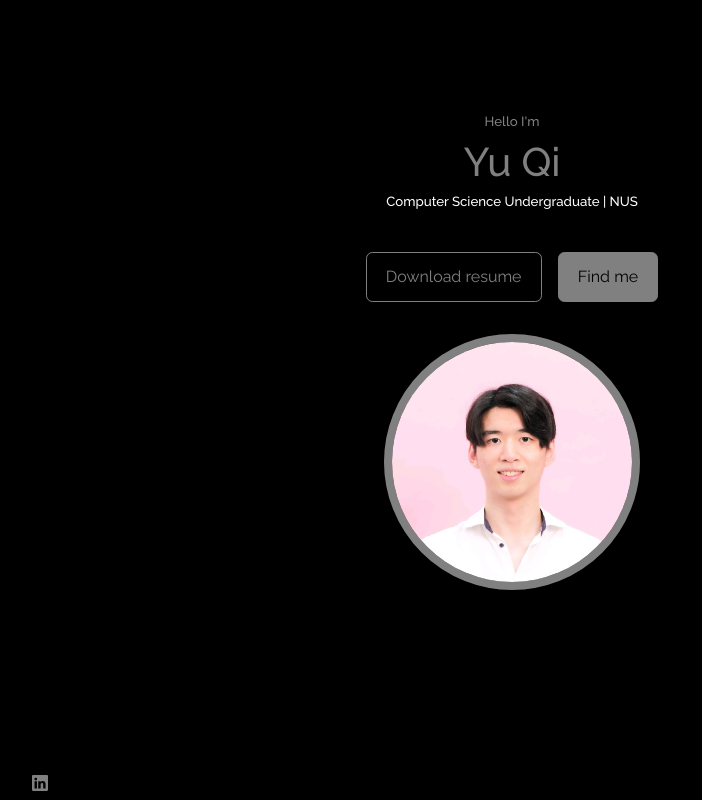
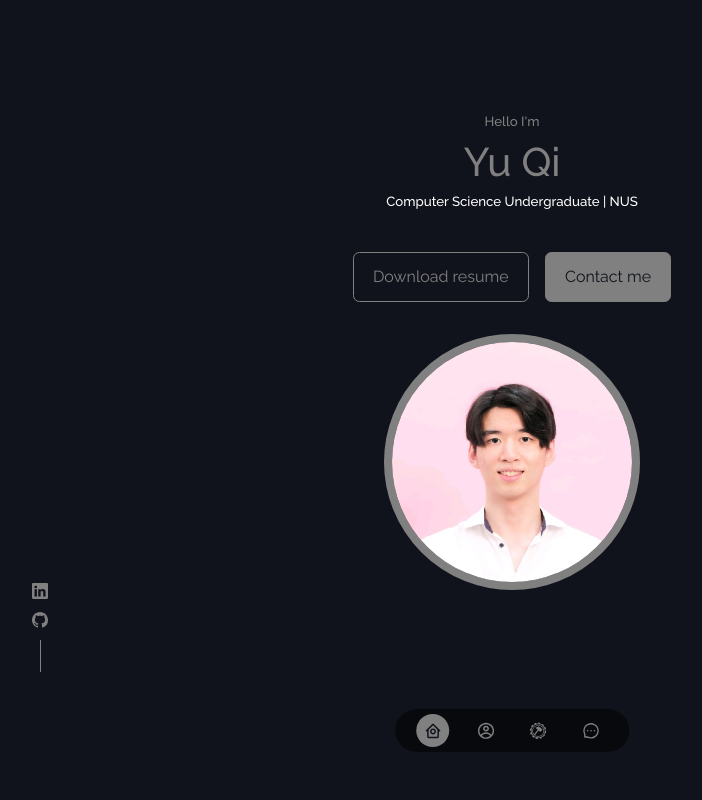
Before and after one commit to teoyuqi/teoyuqi.github.io, a React (Create React App) app: page / in a window 1280 px wide. Shown: the top 800 px of the page, without its empty margins (128-830 px from the left). Built offline with nearby package versions, Linux system fonts and the light colour scheme.

Commit message:
Add navigation bar

```diff
--- a/src/App.jsx
+++ b/src/App.jsx
@@ -1,6 +1,6 @@
 import React, { Fragment } from 'react'
 
-import About from './components/about/About'
+import About from './components/about-me/AboutMe'
 import Contact from './components/contact/Contact'
 import Experience from './components/experience/Experience'
 import Header from './components/header/Header'
--- /dev/null
+++ b/src/components/about-me/AboutMe.jsx
@@ -0,0 +1,10 @@
+import React from 'react'
+import './about-me.css'
+
+const AboutMe = () => {
+  return (
+    <section id='about-me'>About me</section>
+  )
+}
+
+export default AboutMe
--- a/src/components/about/About.jsx
+++ /dev/null
@@ -1,10 +0,0 @@
-import React from 'react'
-import './about.css'
-
-const About = () => {
-  return (
-    <div>about</div>
-  )
-}
-
-export default About
--- a/src/components/contact/Contact.jsx
+++ b/src/components/contact/Contact.jsx
@@ -3,7 +3,7 @@ import './contact.css'
 
 const Contact = () => {
   return (
-    <div>Contact</div>
+    <section id='contact'>Contact</section>
   )
 }
 
--- a/src/components/experience/Experience.jsx
+++ b/src/components/experience/Experience.jsx
@@ -3,7 +3,7 @@ import './experience.css'
 
 const Experience = () => {
   return (
-    <div>Experience</div>
+    <section id='experience'>Experience</section>
   )
 }
 
--- a/src/components/header/CallToAction.jsx
+++ b/src/components/header/CallToAction.jsx
@@ -6,7 +6,7 @@ const CallToAction = () => {
   return (
     <div className='call-to-action'>
         <a href={resume} download className='btn'>Download resume</a>
-        <a href='#contact' className='btn btn-primary'>Find me</a>
+        <a href='#contact' className='btn btn-primary'>Contact me</a>
     </div>
   )
 }
--- a/src/components/header/header.css
+++ b/src/components/header/header.css
@@ -26,7 +26,7 @@ header {
     gap: 0.3rem;
     position: absolute;
     left: 0;
-    bottom: 3rem;
+    bottom: 15rem;
 }
 
 .header__socials::after {
@@ -50,3 +50,21 @@ header {
     border-radius: 50%;
     border: var(--portrait-border-size) solid var(--color-primary);
 }
+
+/* ===== MEDIA QUERIES (MEDIUM DEVICES) ===== */
+@media screen and (max-width: 1024px) {
+    .header {
+        height: 68vh;
+    }
+}
+
+/* ===== MEDIA QUERIES (SMALL DEVICES) ===== */
+@media screen and (max-width: 600px) {
+    .header {
+        height: 100vh;
+    }
+
+    .header__socials {
+        display: none;
+    }
+}
--- a/src/components/nav/Nav.jsx
+++ b/src/components/nav/Nav.jsx
@@ -1,9 +1,55 @@
-import React from 'react'
+import React, { useState } from 'react'
+import { AiOutlineMessage } from 'react-icons/ai'
+import { BiHomeCircle } from 'react-icons/bi'
+import { CgProfile } from 'react-icons/cg'
+import { GiGearHammer } from 'react-icons/gi'
+
 import './nav.css'
 
+
 const Nav = () => {
+
+  const [ activeNavButton, setActiveNavButton ] = useState("#");
+
+  // Checks if a button is the active button.
+  // If it is active, return "active", else, return "".
+  const isActive = (buttonHref) => {
+    if (buttonHref === activeNavButton) {
+      return 'active';
+    } else {
+      return '';
+    }
+  }
+
   return (
-    <div>Nav</div>
+    <nav>
+      <a
+        href='#'
+        className={isActive('#')}
+        onClick={() => setActiveNavButton('#')}>
+          <BiHomeCircle/>
+      </a>
+
+      <a
+        href='#about-me'
+        className={isActive('#about-me')}
+        onClick={() => setActiveNavButton('#about-me')}>
+          <CgProfile/>
+        </a>
+
+      <a href='#experience'
+        className={isActive('#experience')}
+        onClick={() => setActiveNavButton('#experience')}>
+          <GiGearHammer/>
+        </a>
+
+      <a href='#contact'
+        className={isActive('#contact')}
+        onClick={() => setActiveNavButton('#contact')}>
+        <AiOutlineMessage/>
+      </a>
+
+    </nav>
   )
 }
 
--- a/src/components/nav/nav.css
+++ b/src/components/nav/nav.css
@@ -0,0 +1,32 @@
+nav {
+    position: fixed;
+    bottom: 3rem;
+    background: rgba(0, 0, 0, 0.5);
+    z-index: 2;
+    left: 50%;
+    transform: translateX(-50%);
+    padding: 0.3rem 1.3rem;
+    display: flex;
+    gap: 1.2rem;
+    border-radius: 3rem;
+}
+
+nav a {
+    background: transparent;
+    display: flex;
+    align-items: center;
+    padding: 0.5rem 0.5rem;
+    border-radius: 50%;
+    color: var(--color-primary);
+    font-size: 1.1rem;
+}
+
+nav a:hover {
+    color: var(--color-light);
+    background: rgba(0, 0, 0, 0.5);
+}
+
+nav a.active {
+    color: var(--color-bg);
+    background: var(--color-primary);
+}
--- a/src/index.css
+++ b/src/index.css
@@ -13,7 +13,7 @@
 
 /* CSS variables. */
 :root {
-    --color-bg: black;
+    --color-bg: rgb(16, 19, 27);
     --color-primary: grey;
     --color-light: white;
     --color-blue: blue;
@@ -27,7 +27,7 @@
 
 }
 
-html {
+html, body {
     scroll-behavior: smooth;
 }
 
@@ -63,6 +63,7 @@ h1 {
 
 section {
     margin-top: 8rem;
+    height: 100vh;
 }
 
 section>h2,
```
Also changed, not shown: src/components/about-me/about-me.css (added).
